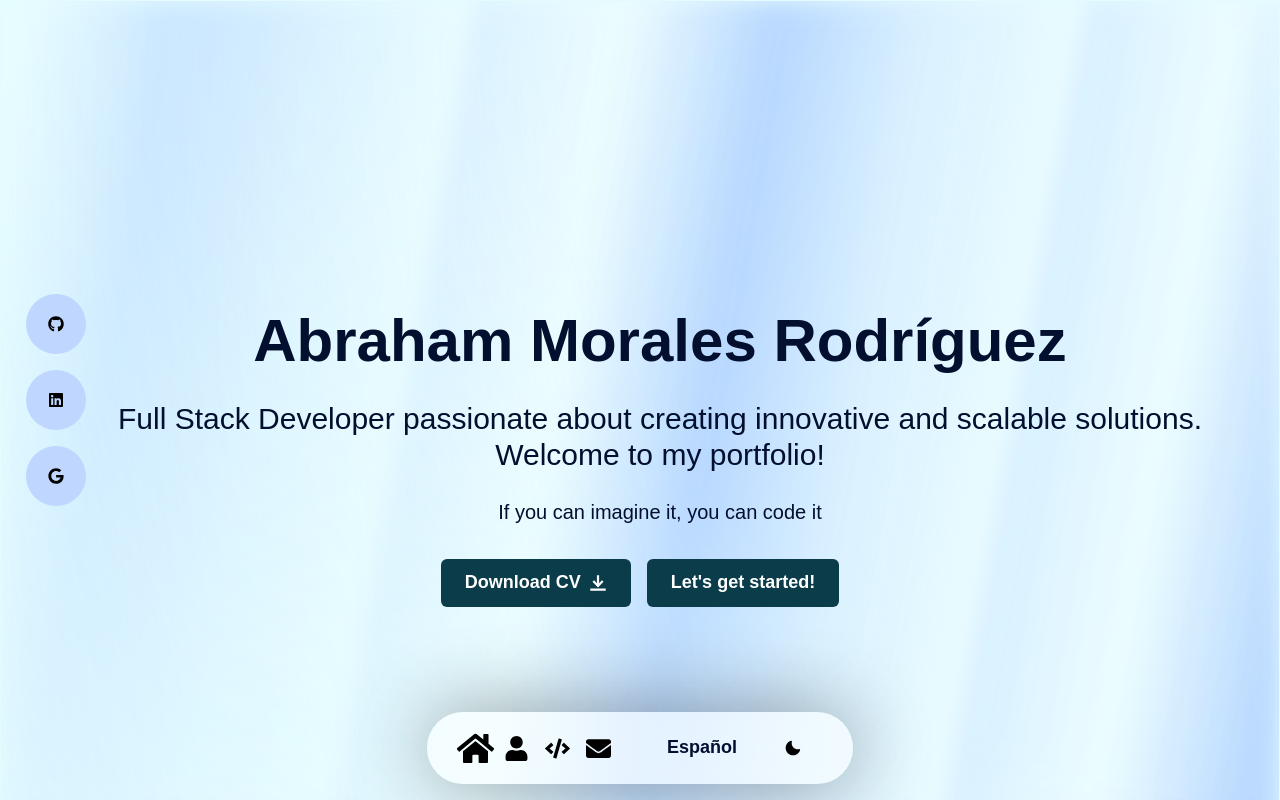
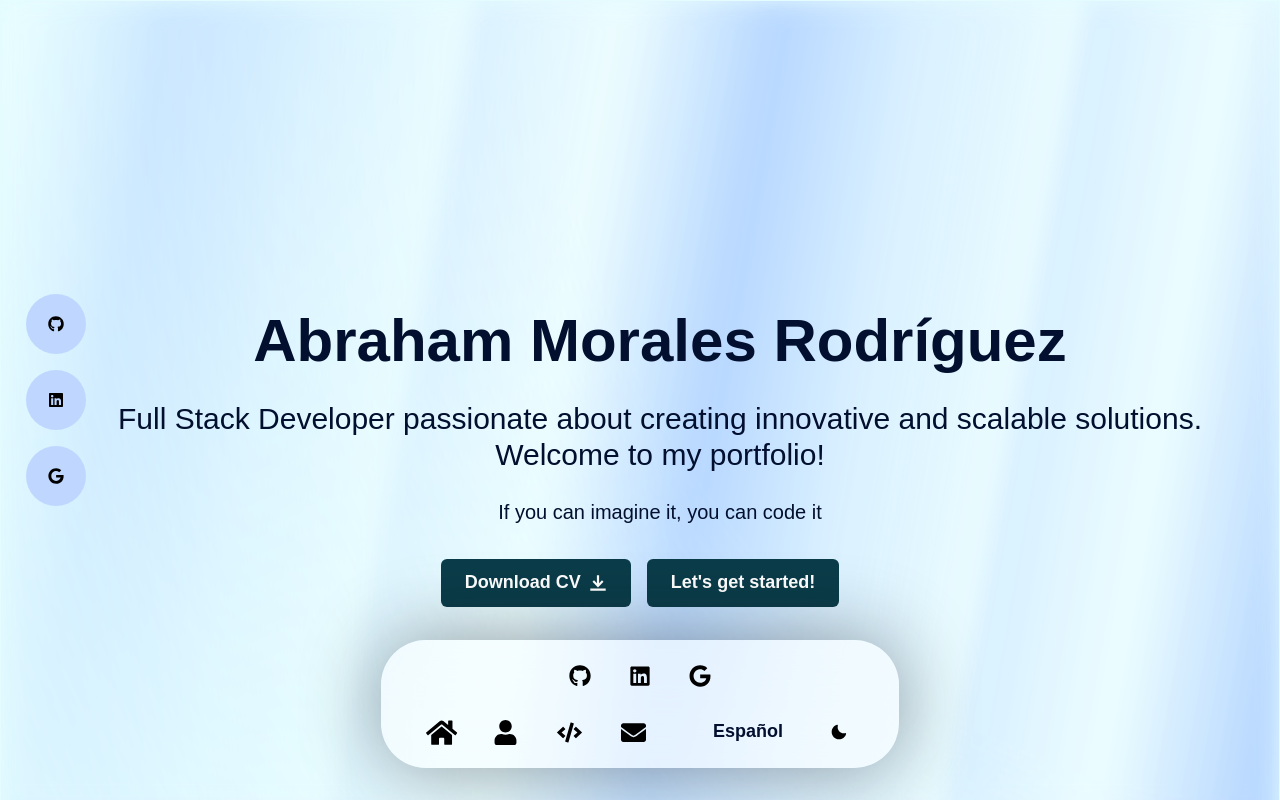
Before and after one commit to abrahammordev/Portfolio, a React (Vite) app: page / in a window 1280 px wide. Shown: the top 800 px of the page. Built offline with nearby package versions, Linux system fonts and the light colour scheme.

Commit message:
Update CV to include recent experience as a Web Developer at Surlabs and enhance project descriptions for improved clarity and presentation.

```diff
--- a/src/components/GlobalComponents/Navbar.tsx
+++ b/src/components/GlobalComponents/Navbar.tsx
@@ -1,163 +1,246 @@
-import React from "react";
+import React, { useState, useEffect } from "react";
 import { NavLink } from "react-router-dom";
 import RoutePaths from "../../routes/RoutePaths";
-import { Button, useColorMode, Box, Flex, IconButton } from "@chakra-ui/react";
-import { MoonIcon, SunIcon } from "@chakra-ui/icons";
-import { FaGithub, FaLinkedin, FaGoogle } from "react-icons/fa";
+import {
+  Button,
+  useColorMode,
+  Box,
+  Flex,
+  IconButton,
+  Stack,
+  useDisclosure,
+  ScaleFade,
+} from "@chakra-ui/react";
+import { MoonIcon, SunIcon, HamburgerIcon, CloseIcon } from "@chakra-ui/icons";
+import { FaGithub, FaLinkedin, FaGoogle, FaHome, FaUser, FaCode, FaEnvelope } from "react-icons/fa";
 import LanguageSwitch from "./LanguageSwitch";
-import { FaHome, FaUser, FaCode, FaEnvelope } from "react-icons/fa";
 
 const Navbar: React.FC = () => {
   const { colorMode, toggleColorMode } = useColorMode();
-  const [isScrolled, setIsScrolled] = React.useState(false);
+  const { isOpen: isMenuOpen, onToggle: toggleMenu } = useDisclosure();
+  const [isScrolled, setIsScrolled] = useState(false);
 
-  React.useEffect(() => {
+  useEffect(() => {
     const handleScroll = () => {
-      if (window.scrollY > window.innerHeight / 3) {
-        setIsScrolled(true);
-      } else {
-        setIsScrolled(false);
-      }
+      setIsScrolled(window.scrollY > 50);
     };
-
     window.addEventListener("scroll", handleScroll);
     return () => window.removeEventListener("scroll", handleScroll);
   }, []);
 
+  const navItemBaseStyle = {
+    display: "inline-flex",
+    alignItems: "center",
+    justifyContent: "center",
+    minWidth: "48px",
+    minHeight: "48px",
+  };
+
+  const fabBgColor = colorMode === "light" ? "rgba(255, 255, 255, 0.8)" : "rgba(54, 65, 80, 0.8)";
+  const fabHoverBgColor = colorMode === "light" ? "rgba(240, 240, 240, 0.9)" : "rgba(74, 85, 104, 0.9)";
+  const iconColor = colorMode === "light" ? "black" : "white";
+
   return (
+    <>
       <Box
+        position="fixed"
+        bottom="2rem"
+        right="2rem"
+        zIndex={10}
+        display={{ base: "block", md: "none" }}
+      >
+        <Stack spacing={4} align="flex-end">
+          <ScaleFade initialScale={0.9} in={isMenuOpen}>
+            <Stack
+              p={3}
+              bg={fabBgColor}
+              backdropFilter="blur(10px)"
+              borderRadius="lg"
+              boxShadow="lg"
+              spacing={3}
+              display={isMenuOpen ? "flex" : "none"}
+              align="center"
+            >
+              <NavLink to={RoutePaths.Home} onClick={toggleMenu} style={navItemBaseStyle} aria-label="Home">
+                <FaHome size={20} color={iconColor} />
+              </NavLink>
+              <NavLink to={RoutePaths.About} onClick={toggleMenu} style={navItemBaseStyle} aria-label="About Me">
+                <FaUser size={20} color={iconColor} />
+              </NavLink>
+              <NavLink to={RoutePaths.Projects} onClick={toggleMenu} style={navItemBaseStyle} aria-label="Projects">
+                <FaCode size={20} color={iconColor} />
+              </NavLink>
+              <NavLink to={RoutePaths.Contact} onClick={toggleMenu} style={navItemBaseStyle} aria-label="Contact">
+                <FaEnvelope size={20} color={iconColor} />
+              </NavLink>
+              <LanguageSwitch />
+              <IconButton
+                aria-label={`Switch to ${colorMode === 'light' ? 'dark' : 'light'} mode`}
+                icon={colorMode === "dark" ? <SunIcon /> : <MoonIcon />}
+                onClick={toggleColorMode}
+                size="md"
+                minWidth="48px"
+                minHeight="48px"
+                isRound
+                bg="transparent"
+                color={iconColor}
+                 _hover={{ bg: fabHoverBgColor }}
+              />
+            </Stack>
+          </ScaleFade>
+
+          <IconButton
+            aria-label={isMenuOpen ? "Close menu" : "Open menu"}
+            aria-controls="fab-menu"
+            aria-expanded={isMenuOpen}
+            icon={isMenuOpen ? <CloseIcon /> : <HamburgerIcon />}
+            onClick={toggleMenu}
+            isRound
+            size="lg"
+            minWidth="56px"
+            minHeight="56px"
+            bg={fabBgColor}
+            color={iconColor}
+            boxShadow="lg"
+            _hover={{ bg: fabHoverBgColor }}
+          />
+        </Stack>
+      </Box>
+
+      <Box
+        display={{ base: "none", md: "block" }}
+        position="fixed"
+        bottom={isScrolled ? "1rem" : "2rem"}
+        left="50%"
+        transform="translateX(-50%)"
+        zIndex={10}
+        transition="bottom 0.3s ease-in-out, transform 0.3s ease-in-out"
+      >
+        <Stack
+          align="center"
+          spacing={2}
           boxShadow="0 0 80px #1014196b"
           p={3}
           transform={isScrolled ? "scale(0.9)" : "scale(1)"}
           transition="transform 0.3s ease-in-out"
           backdropFilter="blur(25px)"
           bg={colorMode === "light" ? "rgba(255, 255, 255, 0.55)" : "rgba(54, 65, 80, 0.6)"}
-
           borderRadius={45}
           width="fit-content"
           maxWidth="1200px"
           mx="auto"
-      mb={4}
-      alignContent="center"
-      position="fixed"
-      bottom={0}
-      left={0}
-      right={0}
-      zIndex={1}
-      gap={4}
         >
-      <Flex display={{ base: "flex", md: "none" }} flexDirection="row" alignItems="center" justifyContent="center" gap={4}>
+          <Flex gap={3}>
              <IconButton
                as="a"
                href="https://github.com/abrahammordev"
                target="_blank"
                aria-label="GitHub"
-          icon={<FaGithub />}
-          color={colorMode === "light" ? "#000" : "#fff"}
+               icon={<FaGithub size={22}/>}
+               color={iconColor}
                isRound
-          _active={{
-            opacity: 1,
-          }}
+               minWidth="48px"
+               minHeight="48px"
                bg="transparent"
+                _hover={{ bg: fabHoverBgColor }}
              />
              <IconButton
                as="a"
                href="https://www.linkedin.com/in/abrahammordev"
                target="_blank"
                aria-label="LinkedIn"
-          icon={<FaLinkedin />}
-          color={colorMode === "light" ? "#000" : "#fff"}
+               icon={<FaLinkedin size={22}/>}
+               color={iconColor}
                isRound
-          _active={{
-            opacity: 1,
-          }}
+               minWidth="48px"
+               minHeight="48px"
                bg="transparent"
+                _hover={{ bg: fabHoverBgColor }}
              />
              <IconButton
                as="a"
-          href="mailto:tu-abrahammordev@gmail.com"
+               href="mailto:abrahammordev@gmail.com"
                target="_blank"
                aria-label="Gmail"
-          icon={<FaGoogle />}
-          color={colorMode === "light" ? "#000" : "#fff"}
+               icon={<FaGoogle size={22}/>}
+               color={iconColor}
                isRound
-          _active={{
-            opacity: 1,
-          }}
+               minWidth="48px"
+               minHeight="48px"
                bg="transparent"
+                _hover={{ bg: fabHoverBgColor }}
              />
           </Flex>
+
           <Flex
             alignItems="center"
             justifyContent="space-between"
-        flexDirection={["row", "row"]}
-        px={[2, 6]}
-        gap={[4, 8]}
+            gap={8}
+            width="100%"
+            px={6}
           >
-        <Flex
-          as="nav"
-          gap={[2, 4]}
-          alignItems="center"
-          flexDirection={["row", "row"]}
-        >
+            <Flex as="nav" gap={4} alignItems="center">
               <NavLink
                 to={RoutePaths.Home}
                 className={({ isActive }) =>
-              `transition-transform duration-300 ${isActive ? "text-brand-300 scale-150" : "text-inherit"
-              } hover:text-brand-200 hover:scale-140`
+                  `transition-transform duration-300 ${isActive ? "text-brand-300 scale-125" : "text-inherit"} hover:text-brand-200 hover:scale-110`
                 }
+                aria-label="Home"
+                style={navItemBaseStyle}
               >
-            <FaHome size={25} color={colorMode === "light" ? "#000" : "#fff"} />
+                <FaHome size={25} color={iconColor} />
               </NavLink>
-
               <NavLink
                 to={RoutePaths.About}
                 className={({ isActive }) =>
-              `transition-transform duration-300 ${isActive ? "text-brand-300 scale-150" : "text-inherit"
-              } hover:text-brand-200 hover:scale-140`
+                  `transition-transform duration-300 ${isActive ? "text-brand-300 scale-125" : "text-inherit"} hover:text-brand-200 hover:scale-110`
                 }
+                aria-label="About Me"
+                style={navItemBaseStyle}
               >
-            <FaUser size={25} color={colorMode === "light" ? "#000" : "#fff"} />
+                <FaUser size={25} color={iconColor} />
               </NavLink>
-
               <NavLink
                 to={RoutePaths.Projects}
                 className={({ isActive }) =>
-              `transition-transform duration-300 ${isActive ? "text-brand-300 scale-150" : "text-inherit"
-              } hover:text-brand-200 hover:scale-140`
+                  `transition-transform duration-300 ${isActive ? "text-brand-300 scale-125" : "text-inherit"} hover:text-brand-200 hover:scale-110`
                 }
+                aria-label="Projects"
+                style={navItemBaseStyle}
               >
-            <FaCode size={25} color={colorMode === "light" ? "#000" : "#fff"} />
+                <FaCode size={25} color={iconColor} />
               </NavLink>
-
               <NavLink
                 to={RoutePaths.Contact}
                 className={({ isActive }) =>
-              `transition-transform duration-300 ${isActive ? "text-brand-300 scale-150" : "text-inherit"
-              } hover:text-brand-200 hover:scale-140`
+                  `transition-transform duration-300 ${isActive ? "text-brand-300 scale-125" : "text-inherit"} hover:text-brand-200 hover:scale-110`
                 }
+                aria-label="Contact"
+                style={navItemBaseStyle}
               >
-            <FaEnvelope size={25} color={colorMode === "light" ? "#000" : "#fff"} />
+                <FaEnvelope size={25} color={iconColor} />
               </NavLink>
             </Flex>
 
-        <Flex gap={[1, 2]} alignItems="center" flexDirection={["row", "row"]}>
+            <Flex gap={2} alignItems="center">
               <LanguageSwitch />
               <Button
                 onClick={toggleColorMode}
                 bg="transparent"
-            color={colorMode === "dark" ? "white" : "brand.100"}
-            size={["sm", "md"]}
-            _hover={{
-              bg: colorMode === "dark" ? "brand.100" : "brand.100",
-            }}
-
+                color={iconColor}
+                size="md"
+                minWidth="48px"
+                minHeight="48px"
+                 _hover={{ bg: fabHoverBgColor }}
+                aria-label={`Switch to ${colorMode === 'light' ? 'dark' : 'light'} mode`}
               >
-            {colorMode === "dark" ? <SunIcon color="white" /> : <MoonIcon color="black" />}
+                {colorMode === "dark" ? <SunIcon /> : <MoonIcon />}
               </Button>
             </Flex>
           </Flex>
+        </Stack>
       </Box>
+    </>
   );
 };
 
```
Also changed, not shown: 1 other file (tests, documents, lock files or other folders). Lines whose indentation alone changed are shown as unchanged.
